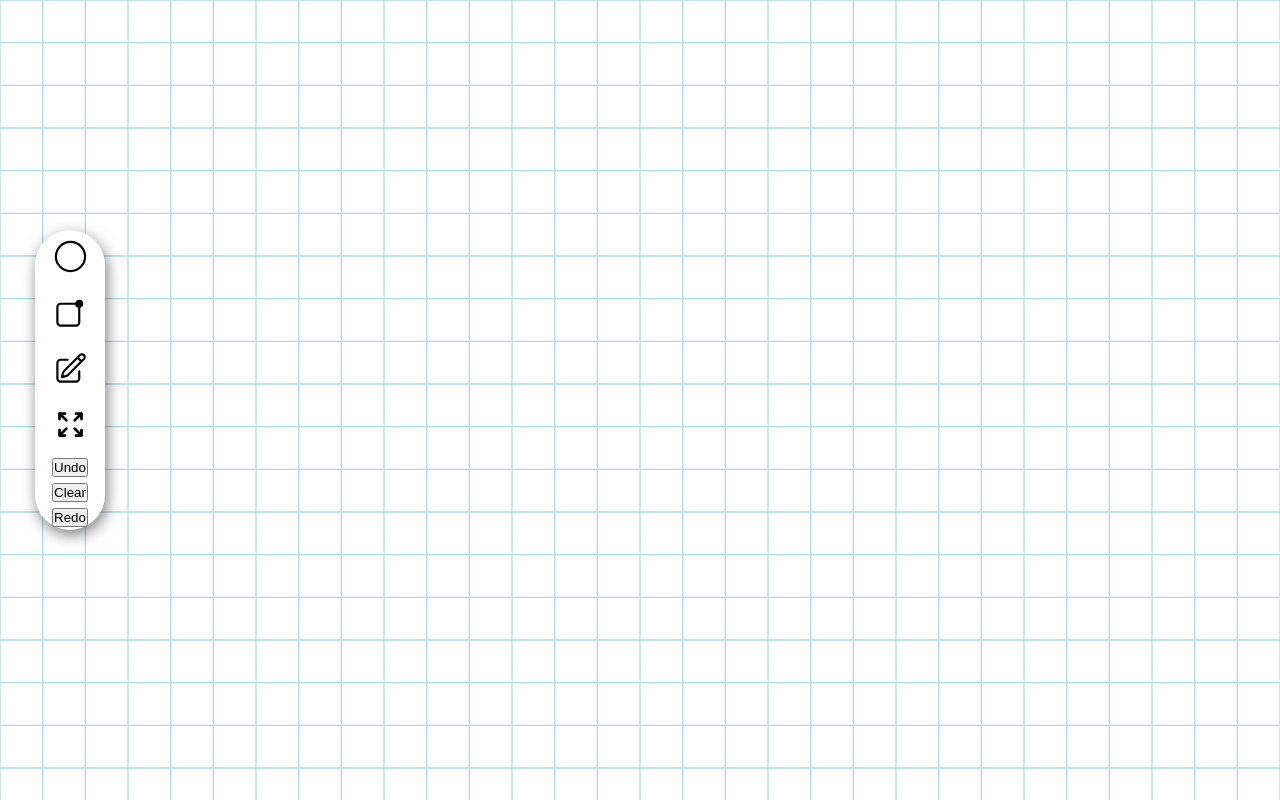
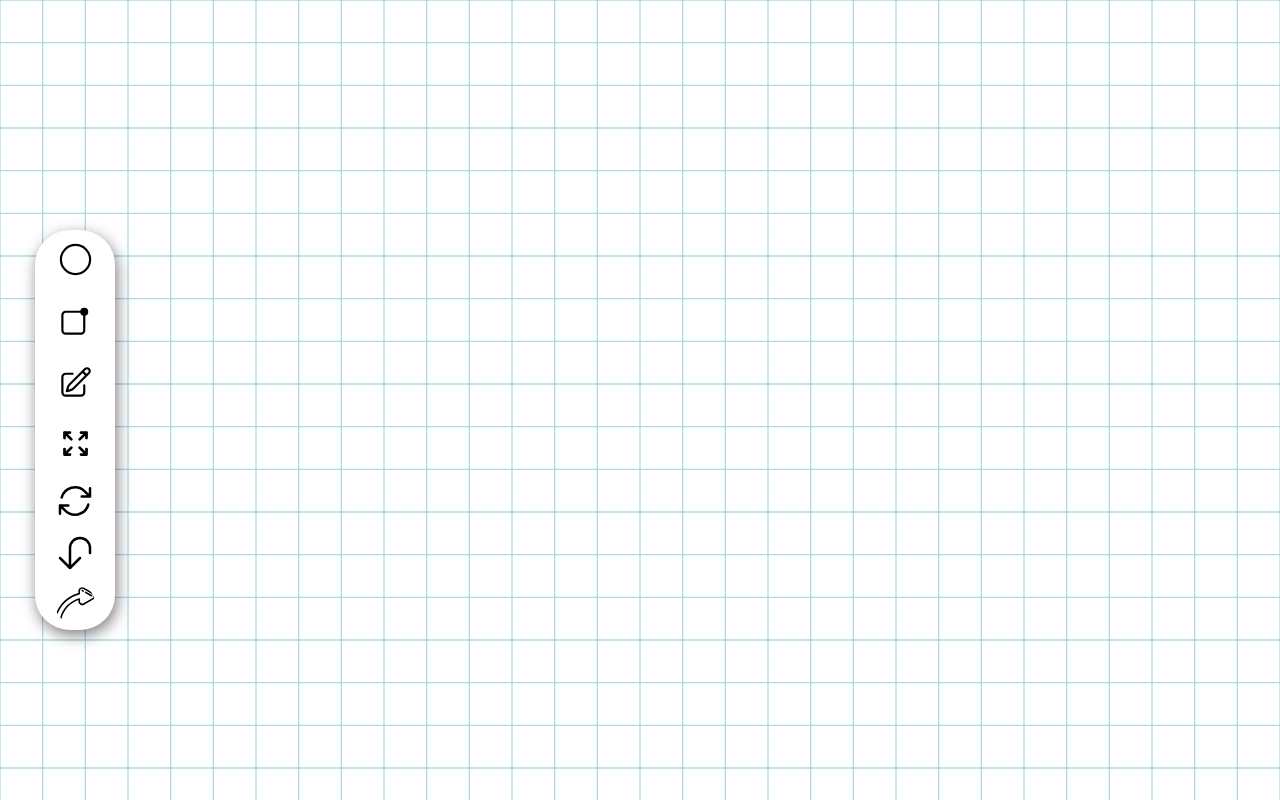
Before and after one commit to shahil-kv/illustractor, a plain HTML site: page index.html in a window 1280 px wide. Drawn offline with Linux system fonts and the light colour scheme.

Commit message:
added teh first

```diff
--- a/index.html
+++ b/index.html
@@ -95,8 +95,8 @@
 
       <path stroke-width="1" stroke="black" id="path"/>
       <g id="circles"></g>
-      <g id="group"></g>
-      <g id="circleInd"></g>
+      <g stroke-width="1px" id="group"></g>
+      <g stroke-width="1px" id="circleInd"></g>
     </svg>
   <div class="toolButton">
     <button id="circle">  <svg xmlns="http://www.w3.org/2000/svg" fill="currentcolor" viewBox="0 0 24 24" stroke-width="1.5" stroke="black" width="35" height="35" class="w-6 h-6">
@@ -112,9 +112,15 @@
     <button id="move"><svg xmlns="http://www.w3.org/2000/svg" class="h-6 w-6" fill="none" viewBox="0 0 24 24" stroke="currentColor" width="33" height="33" stroke-width="2" >
       <path stroke-linecap="round" stroke-linejoin="round" d="M4 8V4m0 0h4M4 4l5 5m11-1V4m0 0h-4m4 0l-5 5M4 16v4m0 0h4m-4 0l5-5m11 5l-5-5m5 5v-4m0 4h-4" />
     </svg></button>
-    <button id="undo">Undo</button>
-    <button id="clear">Clear</button>
-    <button id="redo">Redo</button>
+    <button id="clear"><svg xmlns="http://www.w3.org/2000/svg" fill="none" viewBox="0 0 24 24" stroke-width="1.5" stroke="currentColor" class="w-6 h-6">
+      <path stroke-linecap="round" stroke-linejoin="round" d="M16.023 9.348h4.992v-.001M2.985 19.644v-4.992m0 0h4.992m-4.993 0l3.181 3.183a8.25 8.25 0 0013.803-3.7M4.031 9.865a8.25 8.25 0 0113.803-3.7l3.181 3.182m0-4.991v4.99" />
+    </svg>
+    </button>
+    <button id="undo"><svg xmlns="http://www.w3.org/2000/svg" fill="none" viewBox="0 0 24 24" stroke-width="1.5" stroke="currentColor" class="w-6 h-6">
+      <path stroke-linecap="round" stroke-linejoin="round" d="M15 15l-6 6m0 0l-6-6m6 6V9a6 6 0 0112 0v3" />
+    </svg>
+    </button>
+    <button id="redo"></button>
   </div>
 
 </div>
--- a/index.js
+++ b/index.js
@@ -3,6 +3,7 @@ let squareFlag;
 let squareArray=[];
 let moveSquare=[]
 let moves;
+let leomessi;
 // for points
 let points=[]
 let flag;
@@ -93,6 +94,8 @@ function mouseMove(e){
     }
 }
 
+
+
  function DrawRectangle(){
     if(squareFlag===2){
      const rect=document.createElementNS('http://www.w3.org/2000/svg','rect')
@@ -118,8 +121,13 @@ console.log(squareArray)
          })
      })
 
-      rect.setAttribute('fill','red')
+      rect.setAttribute('fill','none')
+      rect.setAttribute( 'stroke','black' )
      group.appendChild(rect)
+     svg.addEventListener('mouseup',()=>{
+        squareFlag=0;
+
+      })
     }
  }
 // third is our circle making
@@ -138,9 +146,11 @@ console.log(squareArray)
             y:Math.round((e.offsetY/svg.clientHeight)*300)
         }
       circleArrayMoving.push(realNumbers)
+
  MakingCircle()
     }
 function MakingCircle(){
+    if(ram===1){
         circleInd.innerHTML=''
         const circle=document.createElementNS('http://www.w3.org/2000/svg','circle')
         circleArray.map((element)=>{
@@ -160,9 +170,18 @@ function MakingCircle(){
         })
         circle.setAttribute('fill','none')
         circle.setAttribute('stroke','black')
+
         console.log(circle)
         circleInd.appendChild(circle)
+
+    svg.addEventListener('mouseup',()=>{
+        ram=0;
+
+      })
     }
+
+}
+
 // third is changing the postion
     function select(e){
         let circleId=e.target.id
@@ -207,30 +226,6 @@ function drawCircle(x,y,i){
 }
 
 // svg.addEventListener('mouseup',()=>(squareFlag=-1))
-
-
-
-
-
-
-
-
-
-
-
-
-
-
-
-
-
-
-
-
-
-
-
-
 
 
 
--- a/styles.css
+++ b/styles.css
@@ -12,8 +12,8 @@ width: 100vw;
 }
 .toolButton{
 position: absolute;
-          height: 300px;
-          width: 70px;
+          height: 400px;
+          width: 80px;
           border-radius: 35px;
           background-color: rgb(255, 255, 255);
           top: 230px;
@@ -76,3 +76,37 @@ position: absolute;
   scale: 1.2;
   background-color: rgba(82, 220, 233, 0.477);
 }
+#clear{
+  height: 40px;
+  width: 40px;
+  border: none;
+  border-radius: 50%;
+  background-color: white;
+}
+#clear:hover{
+  scale: 1.2;
+  background-color: rgba(82, 220, 233, 0.477);
+}
+#undo{
+  height: 40px;
+  width: 40px;
+  border: none;
+  border-radius: 50%;
+  background-color: white;
+}
+#undo:hover{
+  scale: 1.2;
+  background-color: rgba(82, 220, 233, 0.477);
+}
+#redo{
+  background-image: url('redo-svgrepo-com.svg');
+  height: 40px;
+  width: 40px;
+  border: none;
+  border-radius: 50%;
+  background-color: white;
+}
+#redo:hover{
+  scale: 1.2;
+  background-color: rgba(82, 220, 233, 0.477);
+}
```
Also changed, not shown: redo-svgrepo-com.svg (added). Lines whose indentation alone changed are shown as unchanged.
